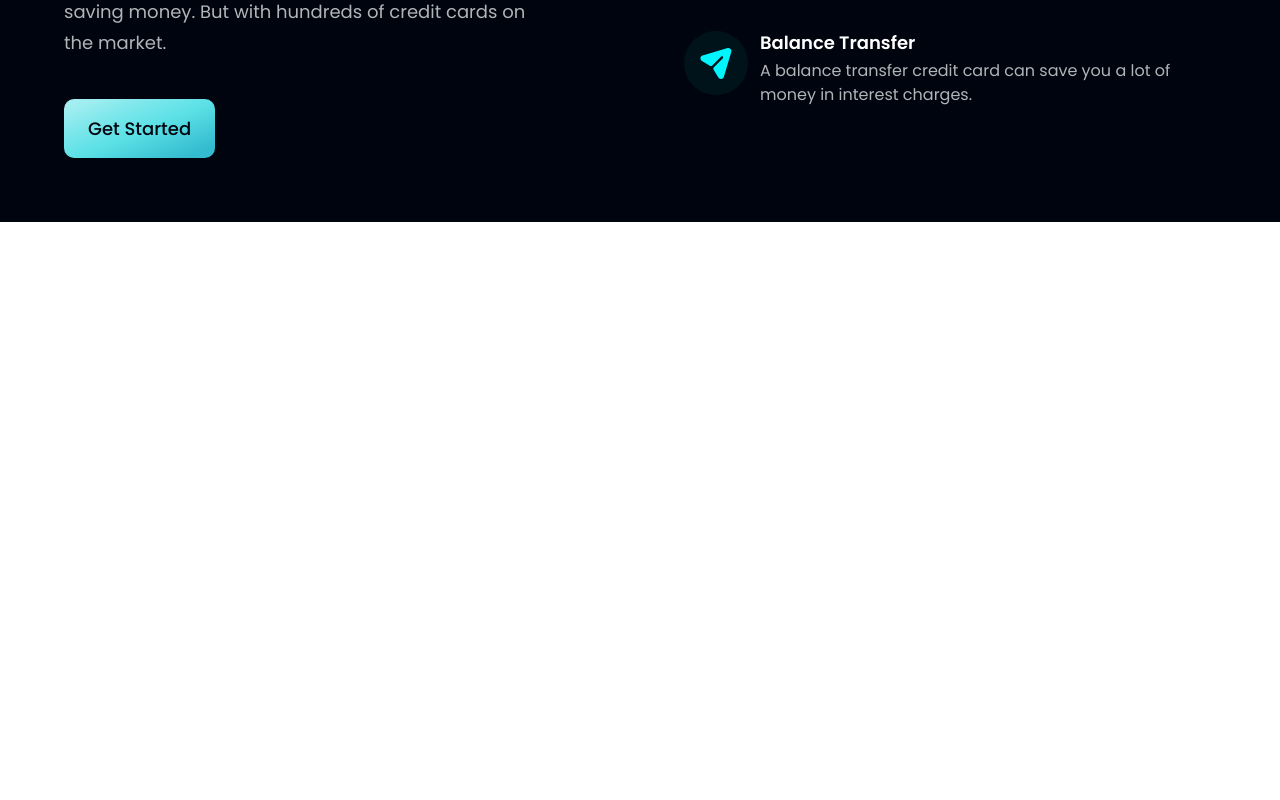
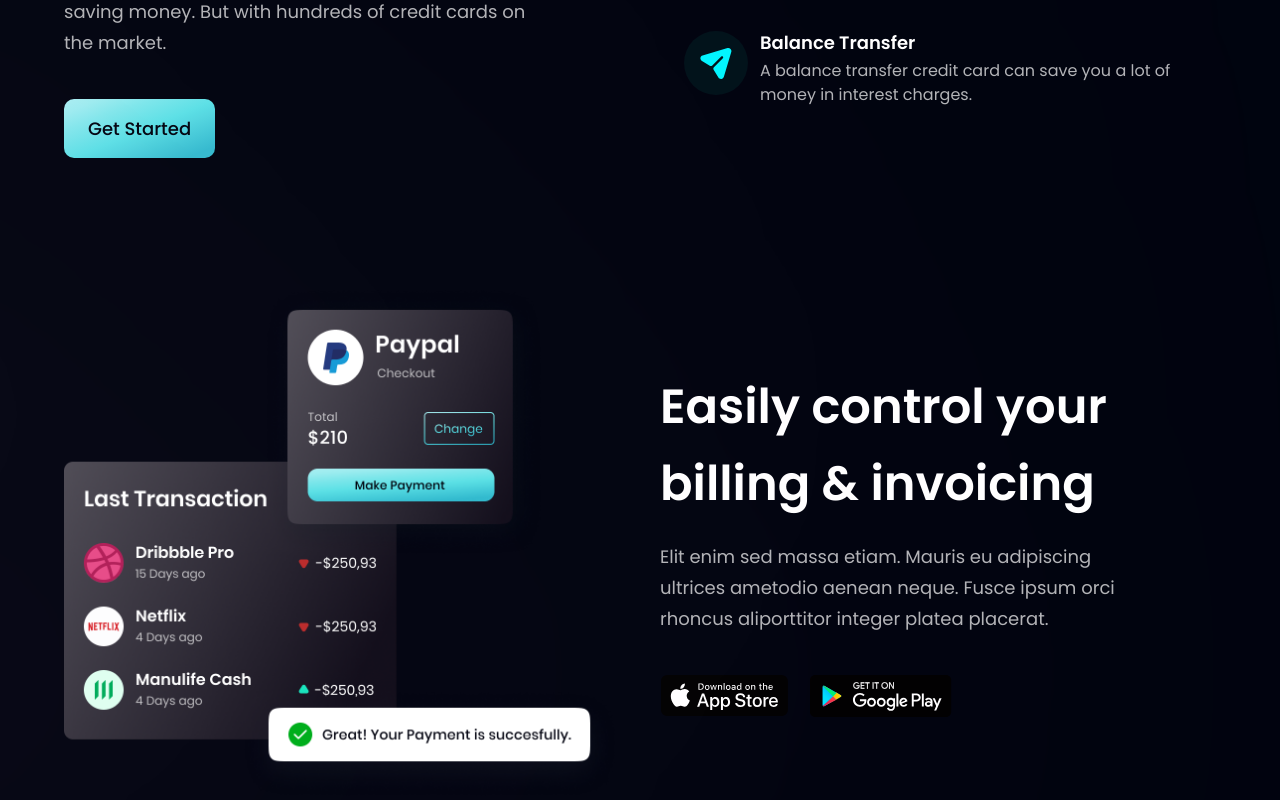
Before and after one commit to decifur/hoobank, a React (Vite) app in the folder hoobank_webapp/: page / in a window 1280 px wide. Shown: the part 616-1416 px from the top of the page. Before the commit the page ends 838 px from the top, so only its background shows below. Built offline with nearby package versions, Linux system fonts and the light colour scheme.

Commit message:
created Billing jsx

```diff
--- a/hoobank_webapp/src/components/Billing.jsx
+++ b/hoobank_webapp/src/components/Billing.jsx
@@ -1,11 +1,45 @@
-import React from 'react'
+import { apple, bill, google } from "../assets";
+import styles, { layout } from "../style";
 
-const Billing = () => {
-  return (
-    <div>
+const Billing = () => (
+  <section id="product" className={layout.sectionReverse}>
+    <div className={layout.sectionImgReverse}>
+      <img
+        src={bill}
+        alt="billing"
+        className="w-[100%] h-[100%] relative z-[5]"
+      />
 
+      {/* gradient start */}
+      <div className="absolute z-[3] -left-1/2 top-0 w-[50%] h-[50%] rounded-full white__gradient" />
+      <div className="absolute z-[0] w-[50%] h-[50%] -left-1/2 bottom-0 rounded-full pink__gradient" />
+      {/* gradient end */}
     </div>
-  )
-}
 
-export default Billing
+    <div className={layout.sectionInfo}>
+      <h2 className={styles.heading2}>
+        Easily control your <br className="sm:block hidden" /> billing &
+        invoicing
+      </h2>
+      <p className={`${styles.paragraph} max-w-[470px] mt-5`}>
+        Elit enim sed massa etiam. Mauris eu adipiscing ultrices ametodio aenean
+        neque. Fusce ipsum orci rhoncus aliporttitor integer platea placerat.
+      </p>
+
+      <div className="flex flex-row flex-wrap sm:mt-10 mt-6">
+        <img
+          src={apple}
+          alt="google_play"
+          className="w-[128.86px] h-[42.05px] object-contain mr-5 cursor-pointer"
+        />
+        <img
+          src={google}
+          alt="google_play"
+          className="w-[144.17px] h-[43.08px] object-contain cursor-pointer"
+        />
+      </div>
+    </div>
+  </section>
+);
+
+export default Billing;
```
